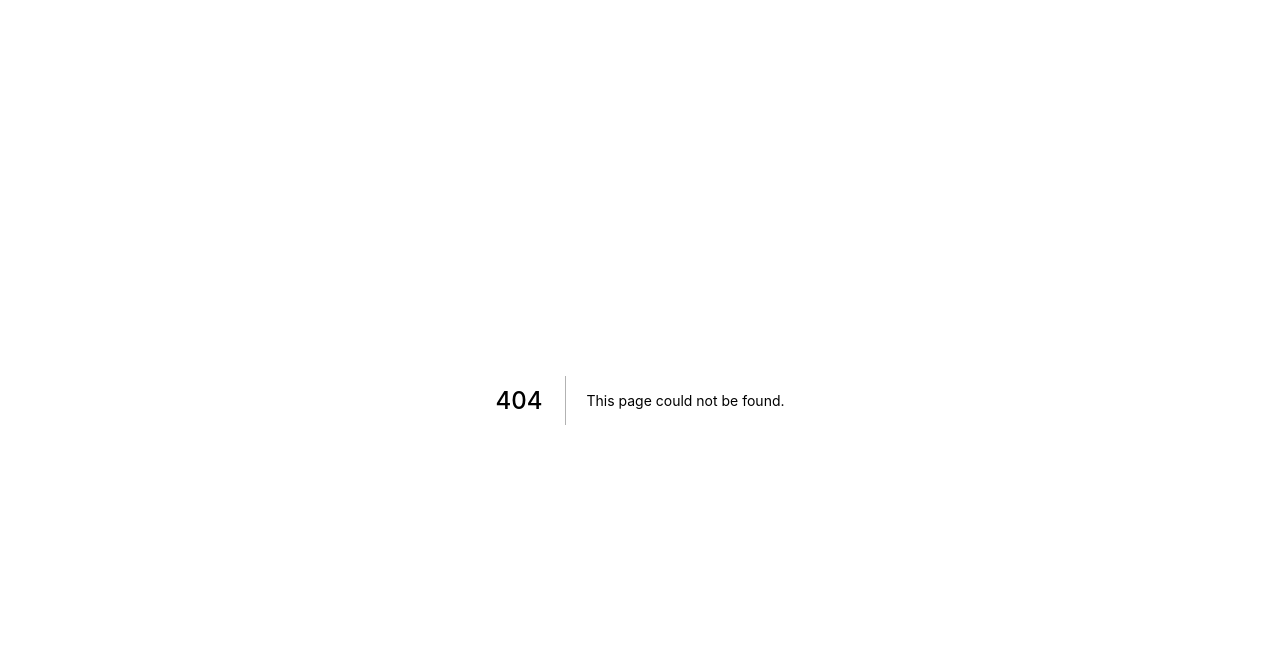
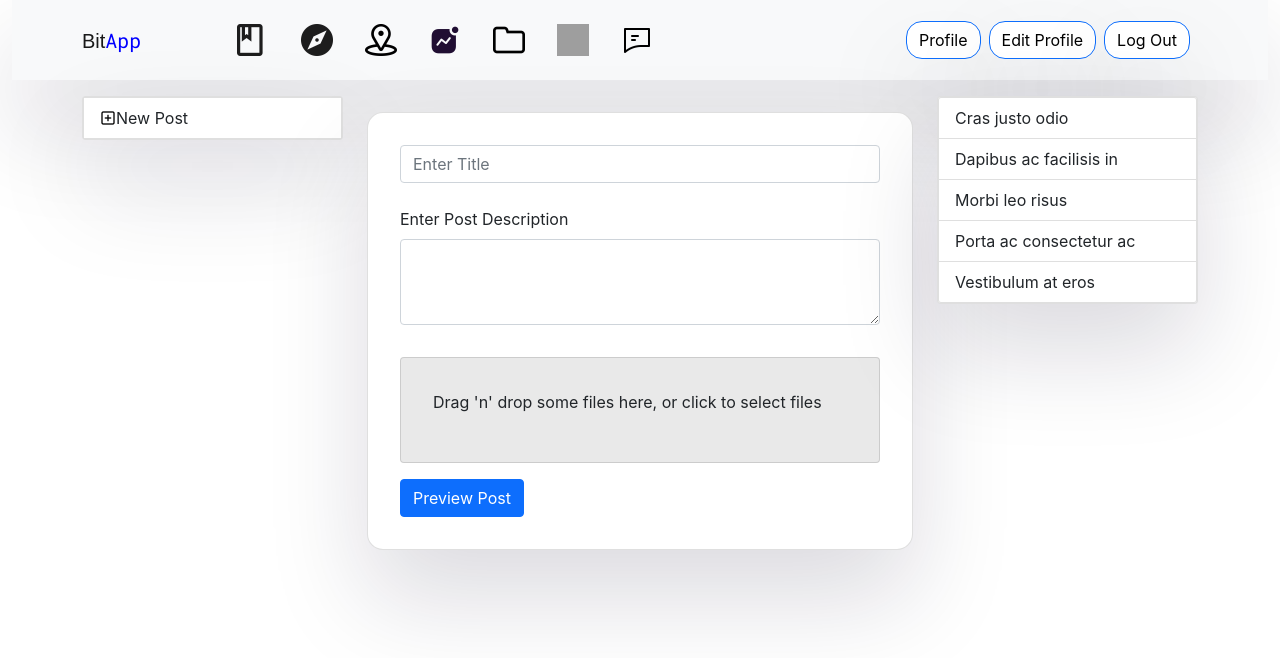
Before and after one commit to weaponxwolf/bitappnext, a Next.js app: page /posts/newpost in a window 1280 px wide. Before the commit this address had no page. Shown: the top 658 px of the page. Built offline with nearby package versions, Linux system fonts and the light colour scheme; grey boxes are pictures that could not be loaded; a web font is replaced by a local one.

Commit message:
Creating Post Forms

```diff
--- a/components/partials/Scripts.jsx
+++ b/components/partials/Scripts.jsx
@@ -4,7 +4,7 @@ import Script from 'next/script'
 const Scripts = () => {
   return (
     <>
-     <Script src="/assets/js/jquery-3.5.1.min.js"></Script>
+    <Script src="/assets/js/jquery-3.5.1.min.js"></Script>
     <Script src="/assets/js/bootstrap.bundle.min.js"></Script>
     <Script src="/assets/vendor/wow/wow.min.js"></Script>
     <Script src="/assets/vendor/owl-carousel/js/owl.carousel.min.js"></Script>
--- /dev/null
+++ b/pages/posts/newpost.jsx
@@ -0,0 +1,120 @@
+import React,{useState,useCallback} from 'react'
+import { Container,Row,Col,ListGroup,ListGroupItem,Form,Button,Card,Textarea } from 'react-bootstrap'
+import Navbar from '../../components/Navbar'
+import Link from 'next/link'
+import Image from 'next/image'
+import axios from 'axios'
+import Dropzone, {useDropzone} from 'react-dropzone'
+import qs from 'qs'
+import Cookies from 'js-cookie';
+
+
+function CreatePost(){
+    var [images, setImages] = useState([])
+
+    function MyDropzone() {
+      const onDrop = useCallback(acceptedFiles => {
+        setImages(acceptedFiles);
+      }, [])
+      const {getRootProps, getInputProps, isDragActive} = useDropzone({onDrop})
+
+      return (
+        <div className='card' {...getRootProps()} style={{backgroundColor:"#e9e9e9",marginTop:"2rem",padding:"2rem"}}>
+          <input {...getInputProps()} />
+          {
+            isDragActive ?
+              <p>Drop the files here ...</p> :
+              <p>Drag 'n' drop some files here, or click to select files</p>
+          }
+        </div>
+      )
+    }
+
+    function createPost(event){
+        event.preventDefault();
+        const formData = new FormData();
+        const token = Cookies.get('userdata');
+        var title=event.target.title.value;
+        var postbody=event.target.postbody.value;
+        formData.append("title", title);
+        formData.append("postbody", postbody);
+        images.forEach(image=>{
+          formData.append("images", image);
+        })
+        try {
+          axios({
+            method: "post",
+            url: "http://localhost:3010/posts/upload",
+            data: formData,
+            headers: { "Content-Type": "multipart/form-data",
+              'Authorization': `Token ${token}`
+             },
+        }).then(response=>{
+          console.log(response.data);
+        });
+        } catch(error) {
+          console.log(error)
+        }
+    }
+    return(
+    <>
+    <Card style={{padding:"2rem",marginTop:"2rem",boxShadow: "rgba(17, 12, 46, 0.15) 0px 48px 100px 0px",borderRadius:"1rem"}}>
+    <Form method='POST' onSubmit={createPost} encType="multipart/form-data">
+  <Form.Group className="mb-3">
+    <Form.Control name='title' type="text" placeholder="Enter Title" required/>
+    <br />
+    <Form.Label>Enter Post Description</Form.Label>
+    <Form.Control name="postbody" as="textarea" rows={3} />
+    <MyDropzone/>
+  </Form.Group>
+  <Button variant="primary" type="submit" placeholder='Enter Description'>
+    Preview Post
+  </Button>
+</Form>
+    </Card>
+
+    </>)
+}
+
+function LeftSideMenu() {
+    return (
+      <div className='card mt-3' style={{ boxShadow: "rgba(17, 12, 46, 0.15) 0px 48px 100px 0px"}}>
+        <ListGroup  style={{ borderRadius:"2rem" }}>
+          <Link href="/posts/newpost"><a><ListGroup.Item style={{display:"flex",alignItems:"center"}}> <div style={{position:"relative",height:"1rem",width:"1rem"}}><Image src="/assets/img/plus.png" layout='fill'/></div>New Post</ListGroup.Item></a></Link>
+          </ListGroup>
+      </div>
+    )
+  }
+  function RightSideMenu() {
+    return (
+      <div className='card mt-3' style={{ boxShadow: "rgba(17, 12, 46, 0.15) 0px 48px 100px 0px"}}>
+        <ListGroup >
+    <ListGroup.Item>Cras justo odio</ListGroup.Item>
+    <ListGroup.Item>Dapibus ac facilisis in</ListGroup.Item>
+    <ListGroup.Item>Morbi leo risus</ListGroup.Item>
+    <ListGroup.Item>Porta ac consectetur ac</ListGroup.Item>
+    <ListGroup.Item>Vestibulum at eros</ListGroup.Item>
+  </ListGroup>
+      </div>
+    )
+  }
+
+const newpost = () => {
+  return (
+    <>
+    <Navbar/>
+    <Container>
+    <Row>
+      <Col xs="3"><LeftSideMenu/></Col>
+      <Col xs="6">
+<CreatePost/>
+      </Col>
+      <Col xs="3"><RightSideMenu/></Col>
+    </Row>
+
+    </Container>
+    </>
+  )
+}
+
+export default newpost
```
Also changed, not shown: package.json (+14 -1 lines), pages/home/index.jsx (+8 -17 lines), 1 other file (tests, documents, lock files or other folders).
